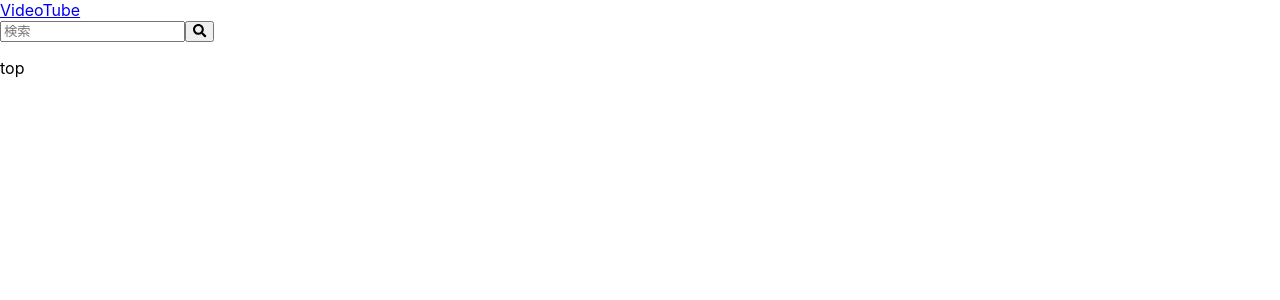
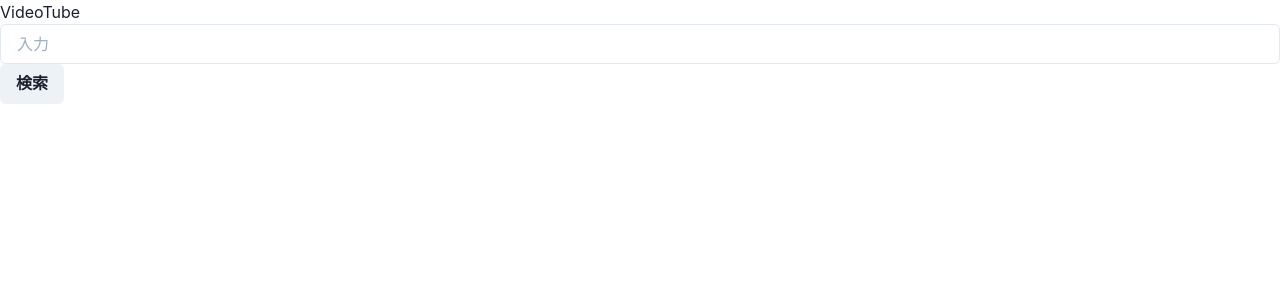
Before and after one commit to shochin666/youtube-react, a React (Create React App) app: page / in a window 1280 px wide. Shown: the top 300 px of the page. Built offline with nearby package versions, Linux system fonts and the light colour scheme.

Commit message:
ChakraUI Installed

```diff
--- a/package.json
+++ b/package.json
@@ -3,12 +3,16 @@
   "version": "0.1.0",
   "private": true,
   "dependencies": {
+    "@chakra-ui/react": "^1.6.10",
+    "@emotion/react": "^11",
+    "@emotion/styled": "^11",
     "@fortawesome/fontawesome-svg-core": "1.2.0",
     "@fortawesome/free-solid-svg-icons": "5.1.0",
     "@fortawesome/react-fontawesome": "0.1.0",
     "@testing-library/jest-dom": "^5.11.4",
     "@testing-library/react": "^11.1.0",
     "@testing-library/user-event": "^12.1.10",
+    "framer-motion": "^4",
     "node-sass": "^6.0.1",
     "react": "^17.0.2",
     "react-dom": "^17.0.2",
--- a/src/App.js
+++ b/src/App.js
@@ -1,12 +1,15 @@
-import React from 'react';
+import { ChakraProvider } from '@chakra-ui/react';
+import * as React from 'react';
 import { BrowserRouter as Router, Route, Switch } from 'react-router-dom'
 import { Search } from './pages/Search';
 import { Top } from './pages/Top';
 import { Watch } from './pages/Watch';
 
 
+
 function App() {
   return (
+    <ChakraProvider>
       <div className="App">
         <Router>
           <Switch>
@@ -16,6 +19,7 @@ function App() {
           </Switch>
         </Router>
       </div>
+    </ChakraProvider>
   );
 }
 
--- a/src/components/Header/Header.jsx
+++ b/src/components/Header/Header.jsx
@@ -1,20 +1,22 @@
 import React from 'react'
-import { FontAwesomeIcon } from '@fortawesome/react-fontawesome'
-import { faSearch } from '@fortawesome/free-solid-svg-icons'
 import { Link } from 'react-router-dom'
+import { Box } from '@chakra-ui/layout'
+import { FormControl } from '@chakra-ui/form-control'
+import { Input } from '@chakra-ui/input'
+import { Button } from '@chakra-ui/button'
 
 
 export const Header = () => {
     return (
-        <div>
-            <div>
+        <Box>
+            <Box>
                 <Link to="/">VideoTube</Link>
-            </div>
+            </ Box>
 
-            <form>
-                <input type="text" placeholder="検索" />
-                <button type="submit"><FontAwesomeIcon icon={faSearch} /></button>
-            </form>
-        </div>
+            <FormControl id="search">
+                <Input type="text" placeholder="入力" />
+                <Button type="submit">検索</Button>
+            </FormControl>
+        </Box>
     )
 }
--- a/src/components/Layout/Layout.jsx
+++ b/src/components/Layout/Layout.jsx
@@ -1,11 +1,12 @@
+import { Box } from '@chakra-ui/layout'
 import React from 'react'
 import { Header } from '../Header/Header'
 
 export const Layout = ({ children }) => {
     return (
-        <div>
+        <Box>
             <Header />
             { children }
-        </div>
+        </Box>
     )
 }
--- a/src/pages/Search.jsx
+++ b/src/pages/Search.jsx
@@ -4,7 +4,6 @@ import { Layout } from '../components/Layout/Layout'
 export const Search = () => {
     return (
         <Layout>
-            <p>search</p>
         </Layout>
     )
 }
--- a/src/pages/Top.jsx
+++ b/src/pages/Top.jsx
@@ -4,7 +4,6 @@ import { Layout } from '../components/Layout/Layout'
 export const Top = () => {
     return (
         <Layout>
-            <p>top</p>
         </Layout>
     )
 }
--- a/src/pages/Watch.jsx
+++ b/src/pages/Watch.jsx
@@ -4,7 +4,6 @@ import { Layout } from '../components/Layout/Layout'
 export const Watch = () => {
     return (
         <Layout>
-            <p>watch</p>
         </Layout>
     )
 }
```
Also changed, not shown: 2 other files (tests, documents, lock files or other folders). Lines whose indentation alone changed are shown as unchanged.
